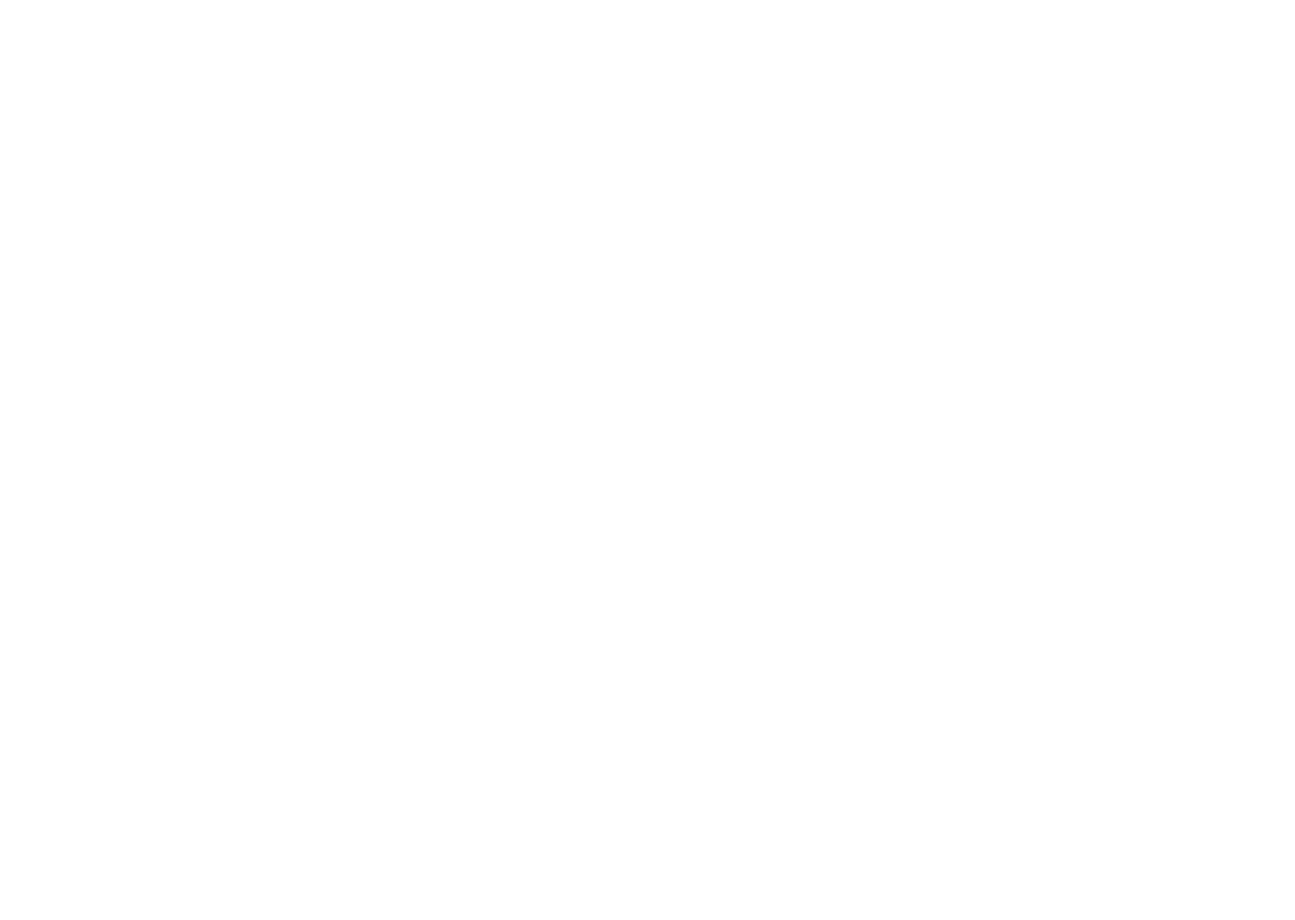
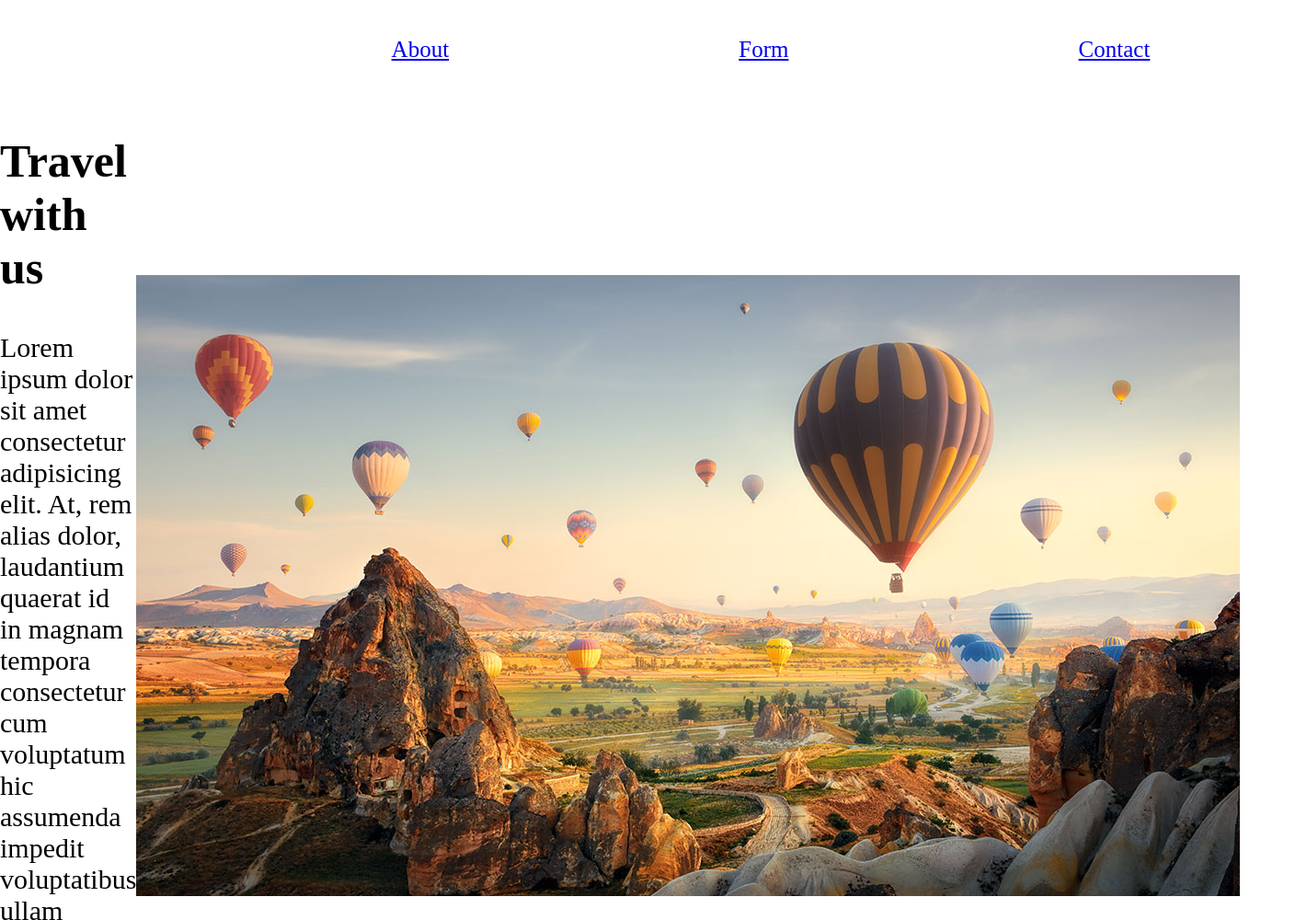
Before and after one commit to aneltubek/Debrief-build-web-site-from-3-6-22, a plain HTML site: page index.html in a window 1280 px wide. Shown: the top 1000 px of the page at 92% size, 1408 px wide, since content can reach past the window. Before the commit the page ends 800 px from the top, so only its background shows below. Drawn offline with Linux system fonts and the light colour scheme.

Commit message:
html and css added

```diff
--- a/index.html
+++ b/index.html
@@ -1,14 +1,58 @@
 <!DOCTYPE html>
 <html lang="en">
-<head>
-    <meta charset="UTF-8">
-    <meta http-equiv="X-UA-Compatible" content="IE=edge">
-    <meta name="viewport" content="width=device-width, initial-scale=1.0">
-    <link href="style.css" re3l="stylesheet">
+  <head>
+    <meta charset="UTF-8" />
+    <meta http-equiv="X-UA-Compatible" content="IE=edge" />
+    <meta name="viewport" content="width=device-width, initial-scale=1.0" />
+    <link href="style.css" rel="stylesheet" />
     <title>Anel's web page</title>
-</head>
-<body>
+  </head>
+  <body>
+    <div id="navbar">
+      <ul>
+        <li><a href="#About">About</a></li>
+        <li><a href="#Form">Form</a></li>
+        <li><a href="#Contact">Contact</a></li>
+      </ul>
+    </div>
+    <br />
+    <br />
+    <br />
+    <main>
+      <div class="container">
+        <div class="left_side">
+          <h2>Travel with us</h2>
+          <p>
+            Lorem ipsum dolor sit amet consectetur adipisicing elit. At, rem
+            alias dolor, laudantium quaerat id in magnam tempora consectetur cum
+            voluptatum hic assumenda impedit voluptatibus ullam excepturi autem
+            expedita illo?
+          </p>
+        </div>
+
+        <div class="right_side">
+          <img src="./resources/baloons photo - 1.jpg" />
+        </div>
+      </div>
 
 
-</body>
+          <h1>Travel with</h1>
+
+          <div class="container2">
+            <div class="left_side2">
+              <h2>Travel with us</h2>
+              <p>
+                Lorem ipsum dolor sit amet consectetur adipisicing elit. At, rem
+                alias dolor, laudantium quaerat id in magnam tempora consectetur cum
+                voluptatum hic assumenda impedit voluptatibus ullam excepturi autem
+                expedita illo?
+              </p>
+            </div>
+
+            <div class="right_side2">
+              <img src="./resources/travel-photo 2.jpg" />
+            </div>
+          </div>
+    </main>
+  </body>
 </html>
--- a/style.css
+++ b/style.css
@@ -0,0 +1,71 @@
+body {
+    margin: 0 auto;
+    height: auto;
+    width: 100%;
+}
+
+
+#navbar {
+        display:inline-block;
+        width:100%;
+        position:absolute;
+        margin-left:10%;
+        margin-top:15px;
+}
+
+#navbar ul{
+    display: flex;
+    justify-content: space-around;
+    margin-left: 100px;
+    font-size: 25px;
+    list-style-type: none;
+    color: brown;
+}
+
+.container {
+    display: flex;
+    justify-content: space-around;
+    align-items: center;
+    margin-top: 50px;
+
+}
+p {
+    font-size: 30px;
+}
+
+h2{
+    font-size: 50px;
+}
+.left_side {
+        justify-content: start;
+    width: 400px;
+}
+
+.right_side{
+    justify-content: end;
+
+}
+
+h1{
+    font-size: 200px;
+    margin-left: 500px;
+    color:brown;
+}
+
+.container2 {
+    display: flex;
+    justify-content: space-around;
+    align-items: center;
+    margin-top: 50px;
+
+}
+
+.left_side2 {
+    justify-content: start;
+width: 400px;
+}
+
+.right_side2{
+justify-content: end;
+
+}
```
